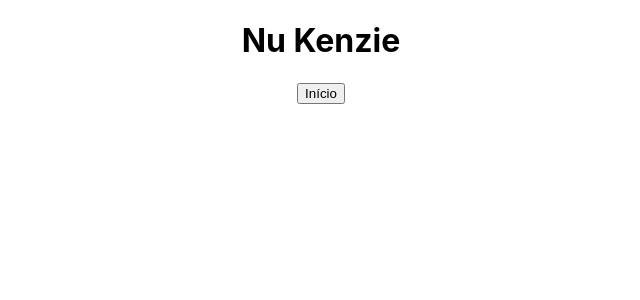
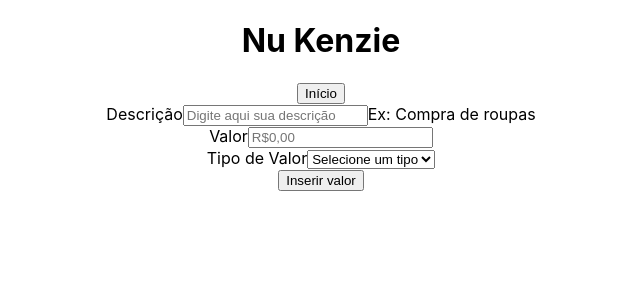
Before and after one commit to Kenzie-Academy-Brasil-Developers/react-entrega-s1-nu-kenzie-galio17, a React (Create React App) app: page / in a window 1280 px wide. Both pictures are taken after a click on the button "Iniciar". Shown: the top 300 px of the page, without its empty margins (319-959 px from the left). Built offline with nearby package versions, Linux system fonts and the light colour scheme.

Commit message:
feat: add component Form to Main component

```diff
--- a/src/components/Dashboard/Main/index.jsx
+++ b/src/components/Dashboard/Main/index.jsx
@@ -1,5 +1,16 @@
+import Form from "./Form";
+
 function Main() {
-  return;
+  return (
+    <main>
+      <div className="container">
+        <section>
+          <Form />
+        </section>
+        <section></section>
+      </div>
+    </main>
+  );
 }
 
 export default Main;
```
